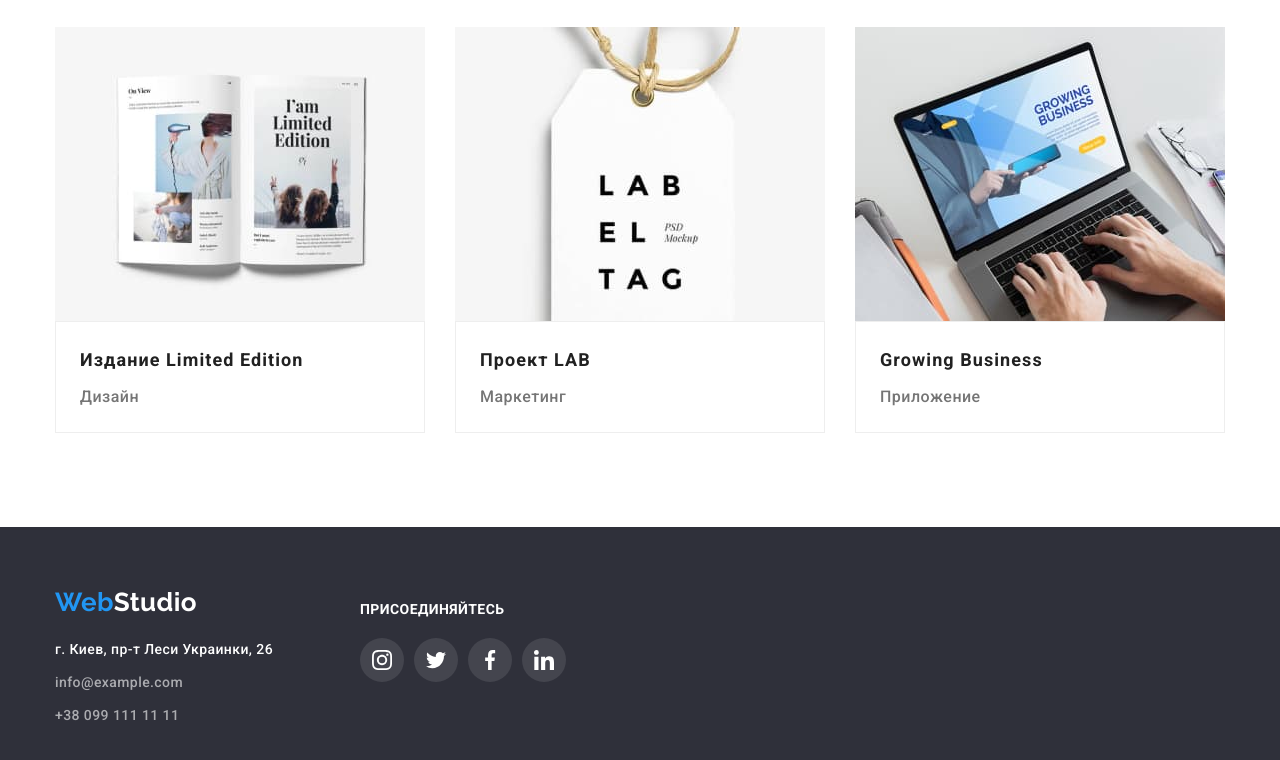
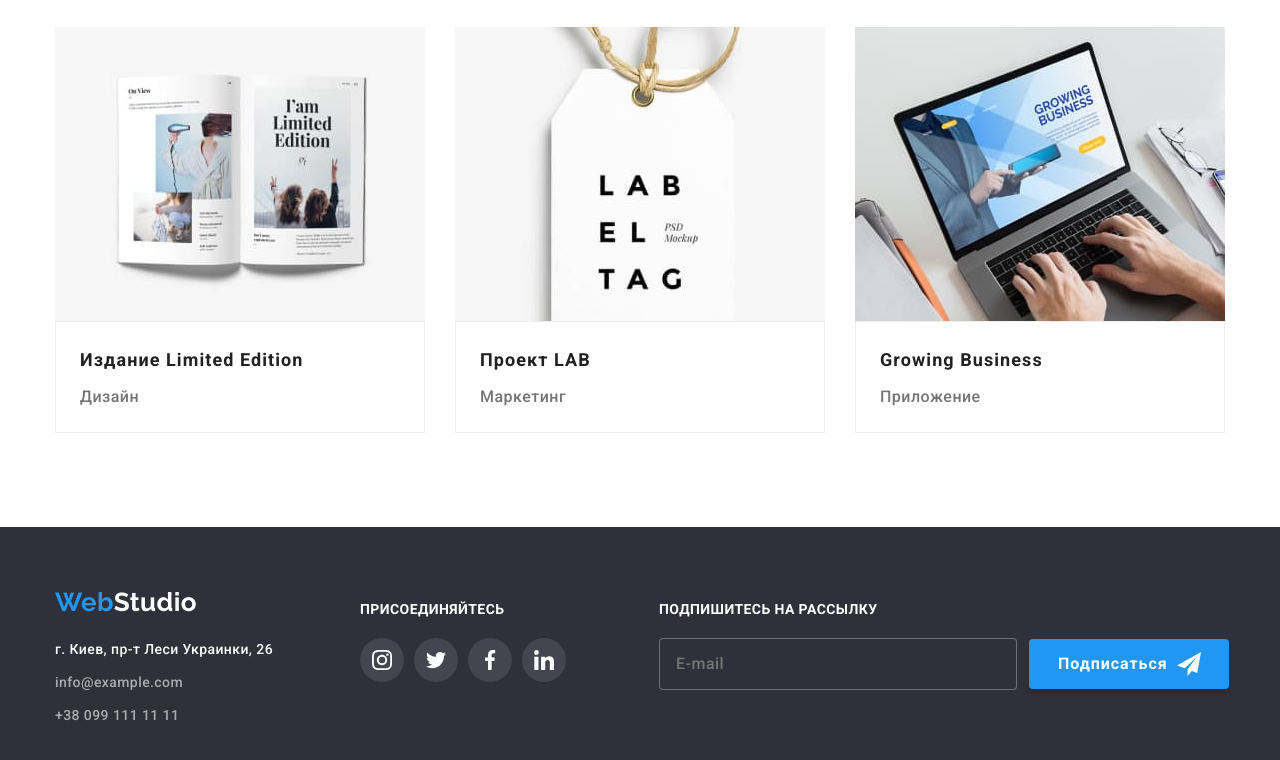
Before and after one commit to MariaZhuk/goit-markup-hw-06, a plain HTML site: page portfolio.html in a window 1280 px wide. Shown: the part 1108-1868 px from the top of the page. Drawn offline with Linux system fonts and the light colour scheme.

Commit message:
footer to portfolio

```diff
--- a/portfolio.html
+++ b/portfolio.html
@@ -201,7 +201,7 @@
                 </ul>
             </div>
     </main>
-   <footer>
+    <footer>
         <section class="section-footer">
             <div class="container">
                 <div class="container-adress">
@@ -254,6 +254,19 @@
                         </li>
                     </ul>
                 </div>
+                <form class="form">
+                    <p class="form-title">Подпишитесь на рассылку</p>
+                    <div class="form-container">
+                    <label class="form-input-box">
+                    <input class="form-input"
+                     type="email" name="email" placeholder="E-mail"></label>
+                    <button type="submit" class="form-submit">Подписаться
+                        <svg class="form-icon" width="24" height="24">
+                            <use href='./images/send.svg#icon-send'></use>
+                        </svg>
+                    </button>
+                    </div>
+                </form>
             </div>
         </section>
     </footer>
```
